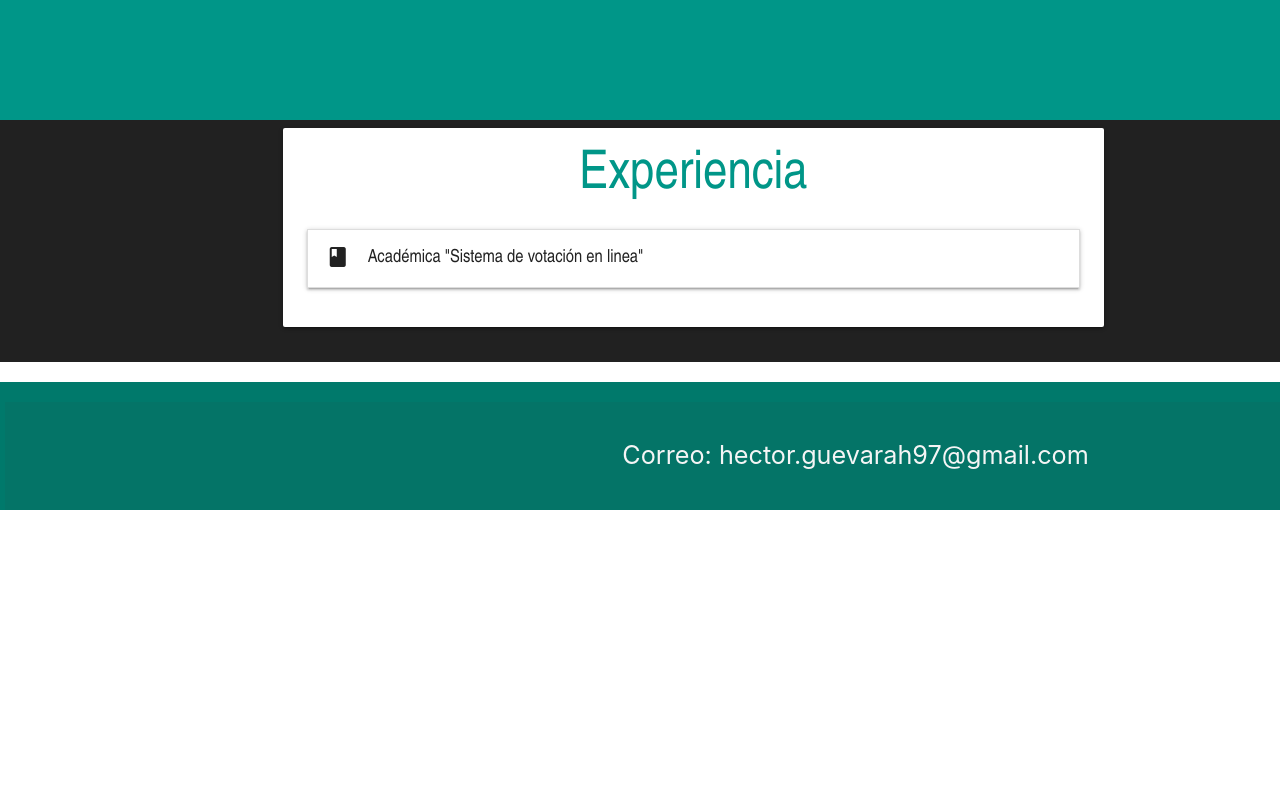
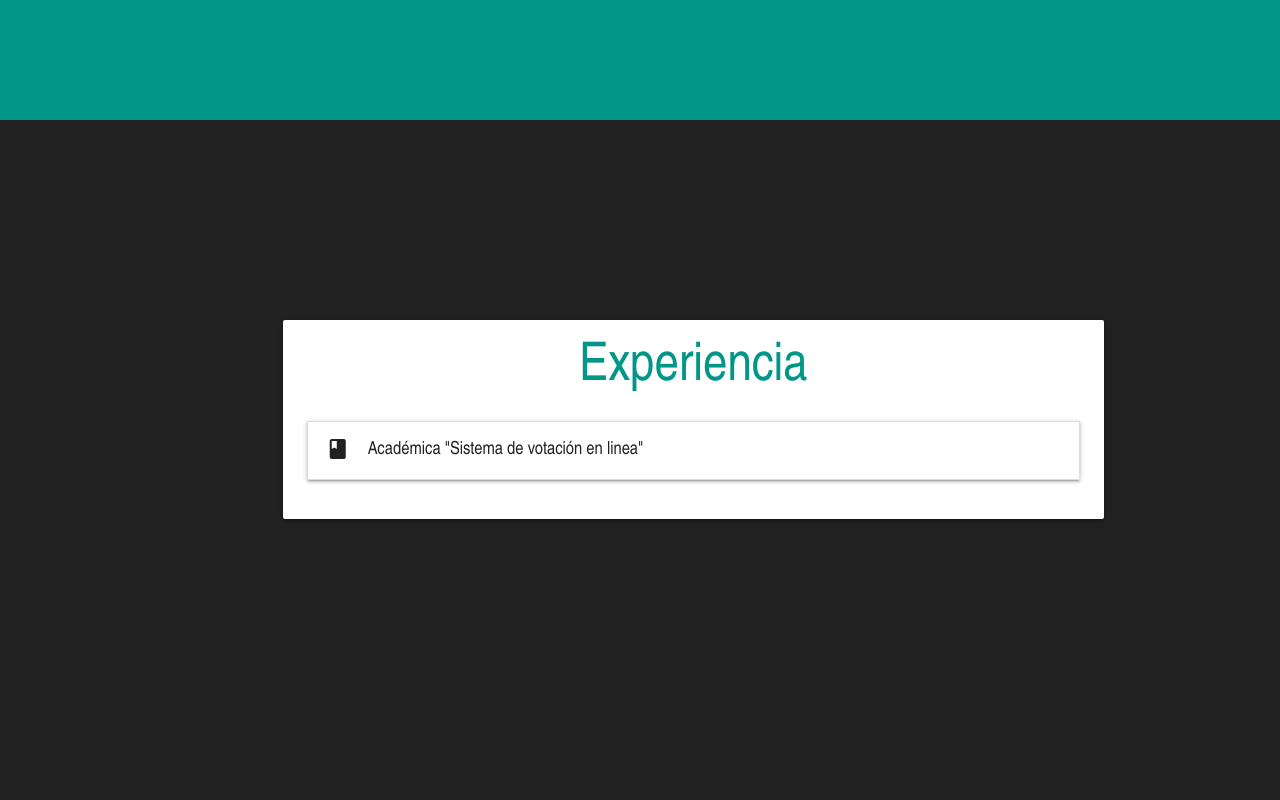
Before and after one commit to hector97xd/WebPersonal, a website: page public/index.html in a window 1280 px wide. Shown: the part 1480-2280 px from the top of the page. Before the commit the page ends 1990 px from the top, so only its background shows below. Drawn offline with nearby package versions, Linux system fonts and the light colour scheme.

Commit message:
Update estilos.css

```diff
--- a/public/css/estilos.css
+++ b/public/css/estilos.css
@@ -85,6 +85,7 @@ footer {
 
 p {
     text-align: justify;
+    font-family: "Arial Narrow";
 }
 
 .contenedor {
@@ -141,3 +142,8 @@ html {
     height: 100%;
     padding-top: 6%;
 }
+#experiencia {
+    padding-top: 15%;
+    overflow: auto;
+    height: 100%;
+}
```
